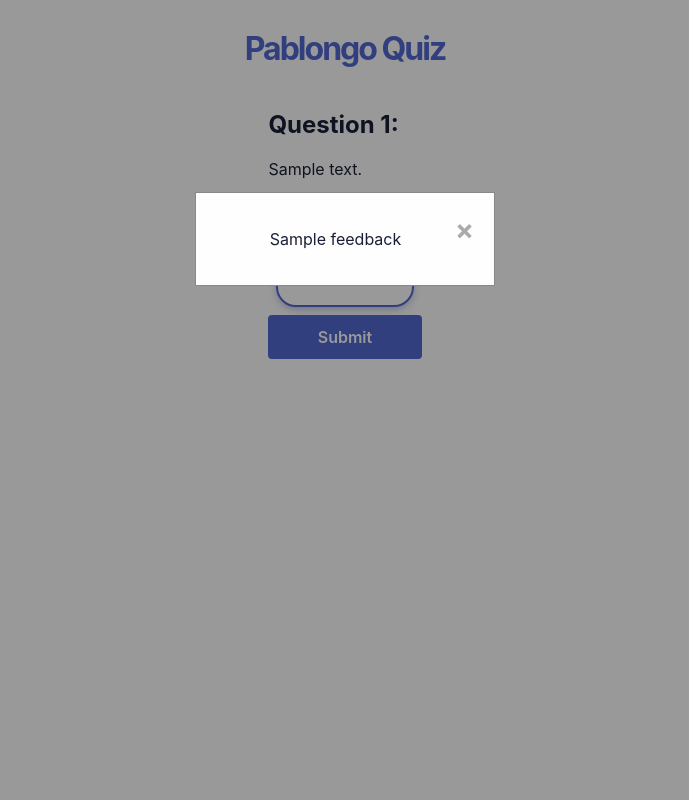
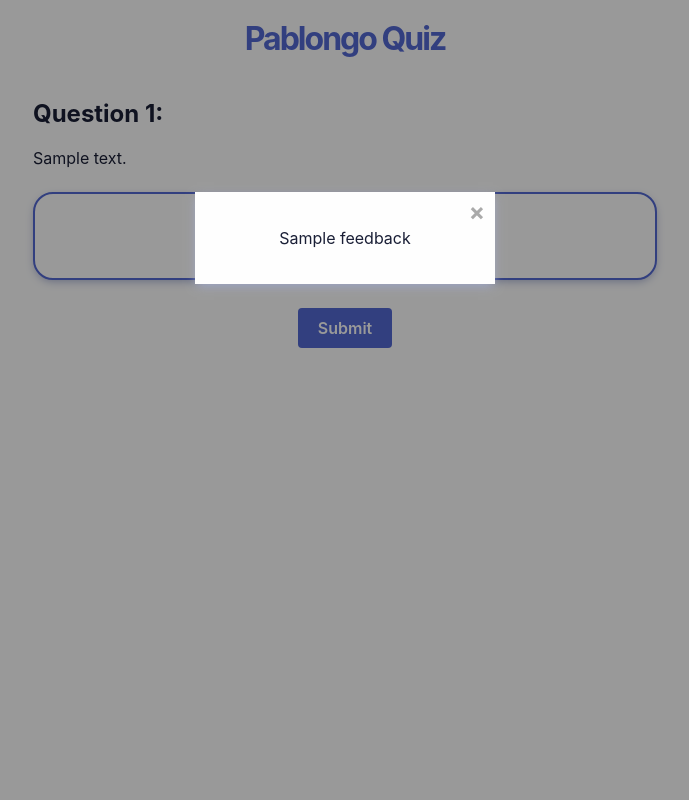
Before and after one commit to pablogonzalezdelaparra/QuizApp-Website-Django, a Django app: template quiz_app/templates/quiz.html in a window 1280 px wide. Shown: the whole page, without its empty margins (295-984 px from the left). Run offline with Django 4.2, Linux system fonts and the light colour scheme; the template is opened without the code that fills it: most values are stand-ins (such as "Sample title", 1, 10 or a date in 2020); some libraries are stand-ins or nearby versions.

Commit message:
updated styles for button and modal

```diff
--- a/quiz_app/static/css/quiz.css
+++ b/quiz_app/static/css/quiz.css
@@ -11,7 +11,7 @@
   accent-color: var(--brand);
 }
 
-.modal {
+/* .modal {
   display: none;
   position: fixed;
   z-index: 1;
@@ -38,6 +38,39 @@
   font-size: 28px;
   font-weight: bold;
   cursor: pointer;
+} */
+
+.modal {
+  display: none;
+  position: fixed;
+  z-index: 1;
+  left: 0;
+  top: 0;
+  width: 100%;
+  height: 100%;
+  overflow: auto;
+  background-color: rgba(0, 0, 0, 0.4);
+}
+
+.modal-content {
+  background-color: #fefefe;
+  margin: 15% auto;
+  padding: 20px;
+  border: none;
+  width: 300px;
+  box-shadow: 0px 3px 10px -2px #a6afd3;
+  text-align: center;
+  position: relative; /* Added */
+}
+
+.close {
+  color: #aaa;
+  position: absolute;
+  top: 5px;
+  right: 10px;
+  font-size: 24px;
+  font-weight: bold;
+  cursor: pointer;
 }
 
 .index-root {
@@ -54,11 +87,22 @@
 .quiz-title {
   letter-spacing: -2px;
   color: rgb(84, 105, 212);
+  margin-block-start: 0.335em;
+}
+
+.question-container {
+  display: flex;
+  flex-direction: column;
+  min-width: 50vw;
+}
+
+.quiz-question-desc {
+  padding-left: 0.5rem;
 }
 
 .section-quiz {
   display: flex;
-  flex-flow: row wrap;
+  flex-flow: column wrap;
 }
 
 .quiz-input-label {
@@ -86,7 +130,7 @@ label {
   border: 2px solid rgb(84, 105, 212);
   border-radius: 20px;
   padding: 1rem;
-  margin-bottom: 1rem;
+  /* margin-bottom: 1rem; */
   /* //margin: 1rem; */
   text-align: center;
   box-shadow: 0px 3px 10px -2px #a6afd3;
@@ -94,26 +138,26 @@ label {
 }
 
 input[type="radio"]:checked + label {
-  background: hsla(230, 59.8, 58, 1);
-  color: hsla(215, 0%, 100%, 1);
-  box-shadow: 0px 0px 20px hsla(230, 59.8, 58, 0.75);
+  background: rgba(176, 189, 253, 0.75);
+  color: rgb(255, 255, 255);
+  box-shadow: 0px 0px 20px rgba(84, 105, 212, 0.75);
   &::after {
     color: hsla(215, 5%, 25%, 1);
     font-family: FontAwesome;
-    border: 2px solid hsla(230, 59.8, 58, 1);
+    border: 2px solid rgb(84, 105, 212);
     content: "\f00c";
-    font-size: 24px;
+    font-size: 20px;
     position: absolute;
     top: -25px;
     left: 50%;
     transform: translateX(-50%);
-    height: 50px;
-    width: 50px;
+    height: 46px;
+    width: 46px;
     line-height: 50px;
     text-align: center;
     border-radius: 50%;
     background: white;
-    box-shadow: 0px 2px 5px -2px hsla(0, 0%, 0%, 0.25);
+    box-shadow: 0px 2px 5px -2px rgba(0, 0, 0, 0.25);
   }
 }
 
@@ -121,21 +165,46 @@ label > p {
   font-weight: 900;
 }
 
+.quiz-button-container {
+  display: flex;
+  justify-content: center;
+  margin-top: 20px;
+}
+
+/* .quiz-submit-answer {
+  background-color: rgb(84, 105, 212);
+  margin-block-start: 0.83em;
+  margin-block-end: 0.83em;
+  color: #fff;
+  font-size: 16px;
+  font-weight: 600;
+  cursor: pointer;
+  width: 50%;
+  min-height: 44px;
+  border: unset;
+  border-radius: 4px;
+  transition: background-color 0.3s ease;
+  outline-color: rgb(84 105 212 / 0.5);
+} */
+
 .quiz-submit-answer {
   background-color: rgb(84, 105, 212);
   color: #fff;
   font-size: 16px;
   font-weight: 600;
+  padding: 10px 20px;
+  border: none;
+  border-radius: 4px;
   cursor: pointer;
-  width: 100%;
-  min-height: 44px;
-  border: unset;
-  border-radius: 4px;
-  outline-color: rgb(84 105 212 / 0.5);
+  transition: background-color 0.3s ease;
+}
+
+.quiz-submit-answer:hover {
+  background-color: rgb(64, 85, 182);
 }
 
 @media only screen and (max-width: 700px) {
-  section {
+  .section-quiz {
     flex-direction: column;
   }
 }
--- a/quiz_app/templates/quiz.html
+++ b/quiz_app/templates/quiz.html
@@ -36,9 +36,11 @@
     <div class="index-root">
       <h1 class="quiz-title">Pablongo Quiz</h1>
       {% if question %}
-      <div>
-        <h2>Question {{ question_number }}:</h2>
-        <p>{{ question.description }}</p>
+      <div class="question-container">
+        <div class="quiz-question-desc">
+          <h2>Question {{ question_number }}:</h2>
+          <p>{{ question.description }}</p>
+        </div>
         <form method="post" action="{% url 'questions_view' %}">
           <section class="section-quiz">
             {% csrf_token %} {% for answer in question.answers %}
@@ -55,7 +57,9 @@
             </div>
             {% endfor %}
           </section>
-          <button type="submit" class="quiz-submit-answer">Submit</button>
+          <div class="quiz-button-container">
+            <button type="submit" class="quiz-submit-answer">Submit</button>
+          </div>
         </form>
       </div>
 
```
